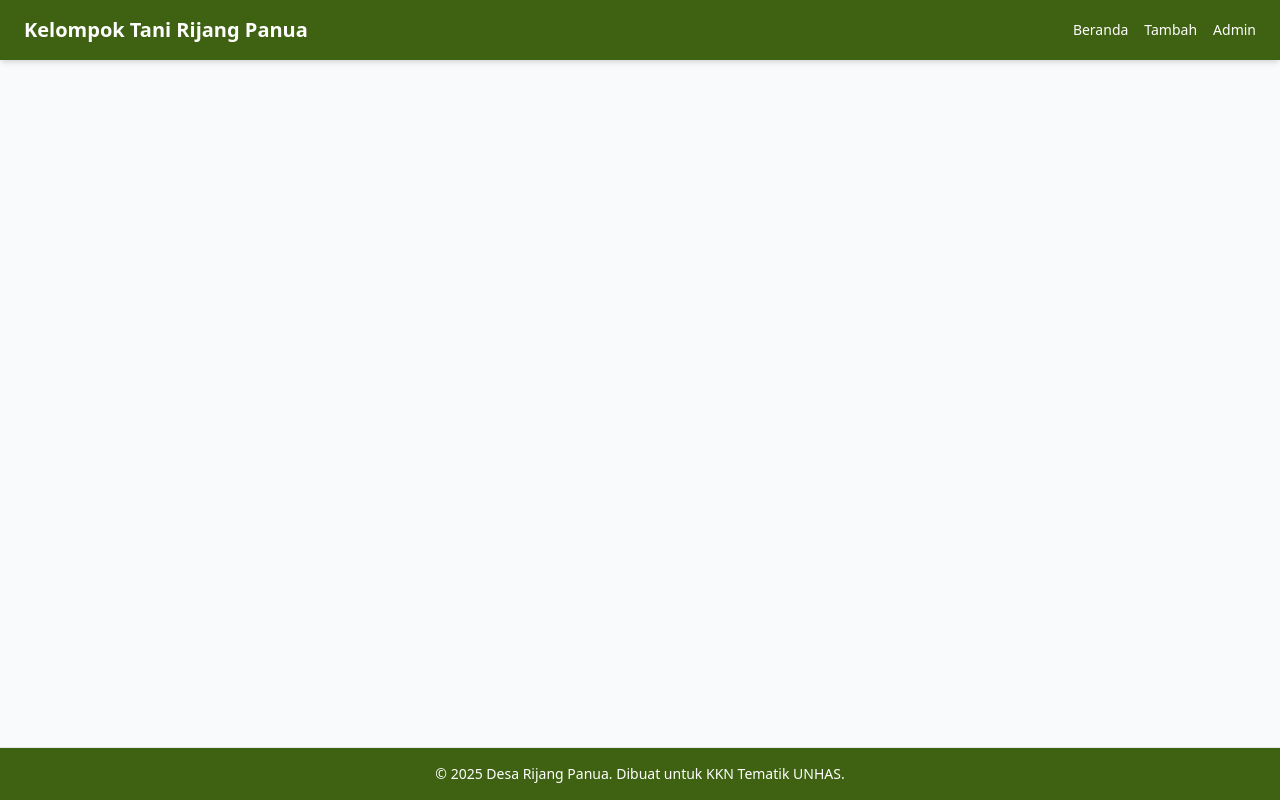
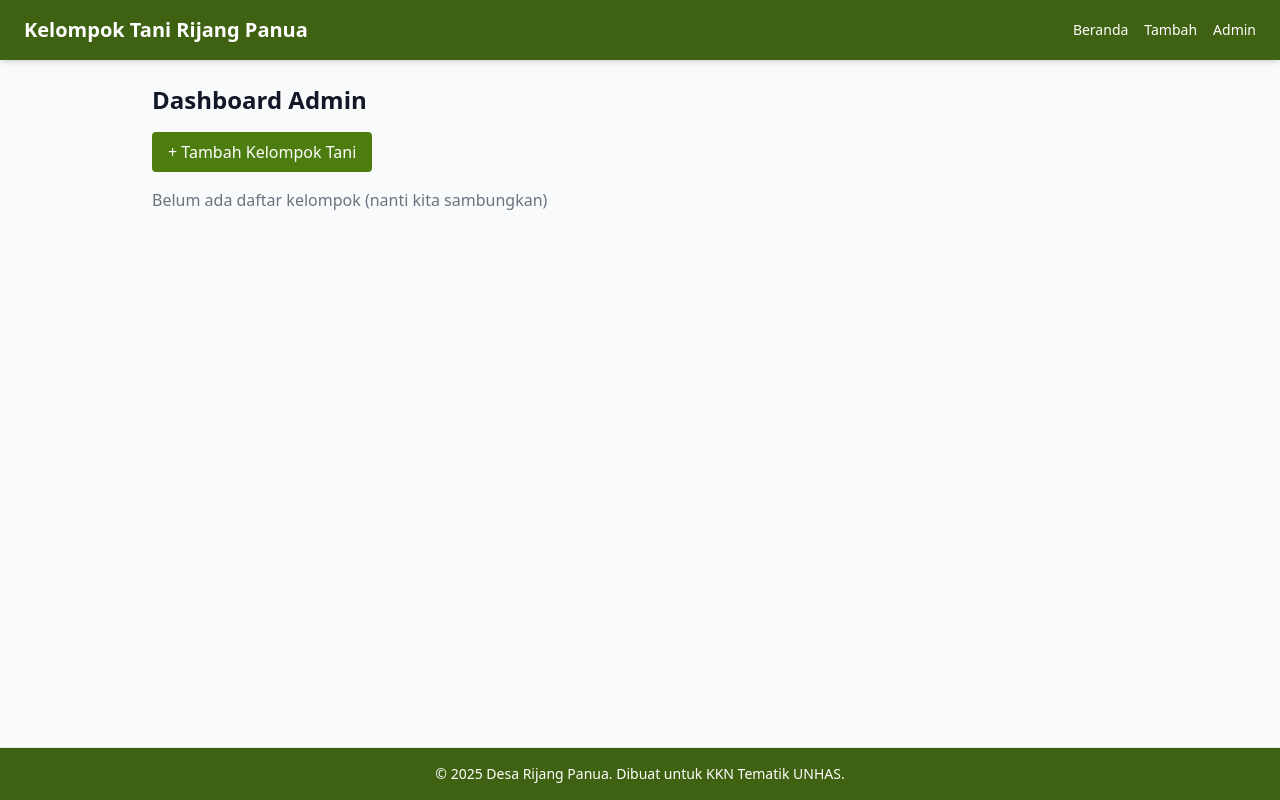
Before and after one commit to Entrind/Kelompok-Tani-Rijang-Panua, a React (Vite) app: page /admin in a window 1280 px wide. Built offline with nearby package versions, Linux system fonts and the light colour scheme.

Commit message:
feat(admin): pindahkan form tambah ke halaman admin dan buat dashboard admin awal

```diff
--- a/src/App.jsx
+++ b/src/App.jsx
@@ -1,7 +1,8 @@
 import React from 'react';
 import { BrowserRouter as Router, Routes, Route } from 'react-router-dom';
 import Home from './pages/Home';
-import Tambah from './pages/Tambah';
+import Admin from './pages/Admin/Admin';
+import Tambah from './pages/Admin/Tambah';
 import Header from './components/layouts/Header';
 import Footer from './components/layouts/Footer';
 
@@ -12,8 +13,9 @@ function App() {
         <Header />
         <main className="flex-1">
           <Routes>
-            <Route path="/" element={<Home />} />
-            <Route path="/tambah" element={<Tambah />} />
+              <Route path="/" element={<Home />} />
+              <Route path="/admin" element={<Admin />} />
+              <Route path="/admin/tambah" element={<Tambah />} />
           </Routes>
         </main>
         <Footer />
--- /dev/null
+++ b/src/pages/Admin/Admin.jsx
@@ -0,0 +1,23 @@
+import React from 'react';
+import { Link } from 'react-router-dom';
+
+const Admin = () => {
+  return (
+    <div className="max-w-5xl mx-auto p-6">
+      <h1 className="text-2xl font-bold mb-4">Dashboard Admin</h1>
+      <div className="space-y-4">
+        <Link
+          to="/admin/tambah"
+          className="inline-block bg-lime-700 text-white px-4 py-2 rounded hover:bg-lime-800"
+        >
+          + Tambah Kelompok Tani
+        </Link>
+
+        {/* Nanti akan ditambahkan daftar kelompok versi tabel di sini */}
+        <div className="mt-6 text-gray-500">Belum ada daftar kelompok (nanti kita sambungkan)</div>
+      </div>
+    </div>
+  );
+};
+
+export default Admin;
```
Also changed, not shown: src/pages/Admin/Tambah.jsx (renamed from src/pages/Tambah.jsx).
